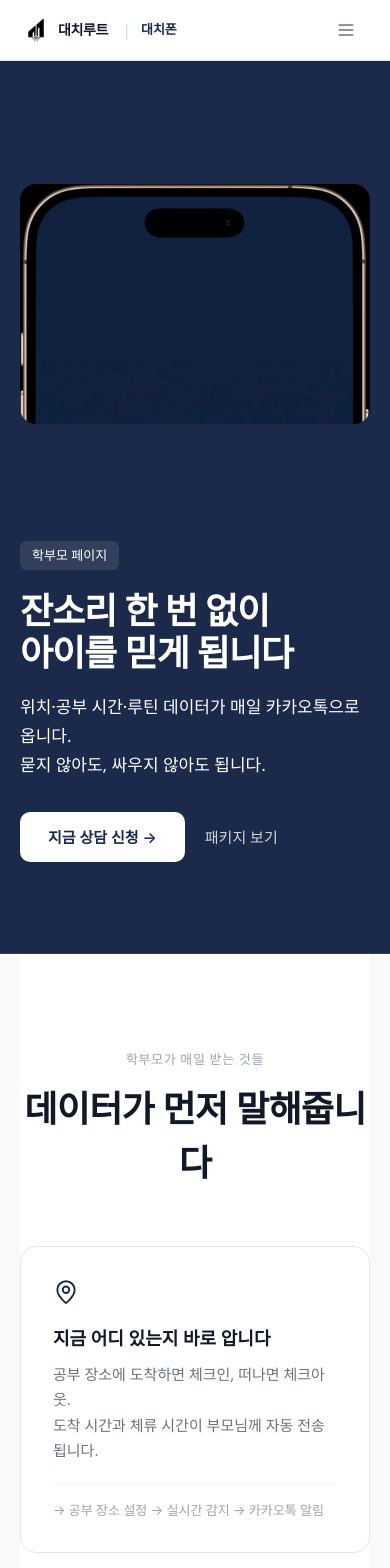
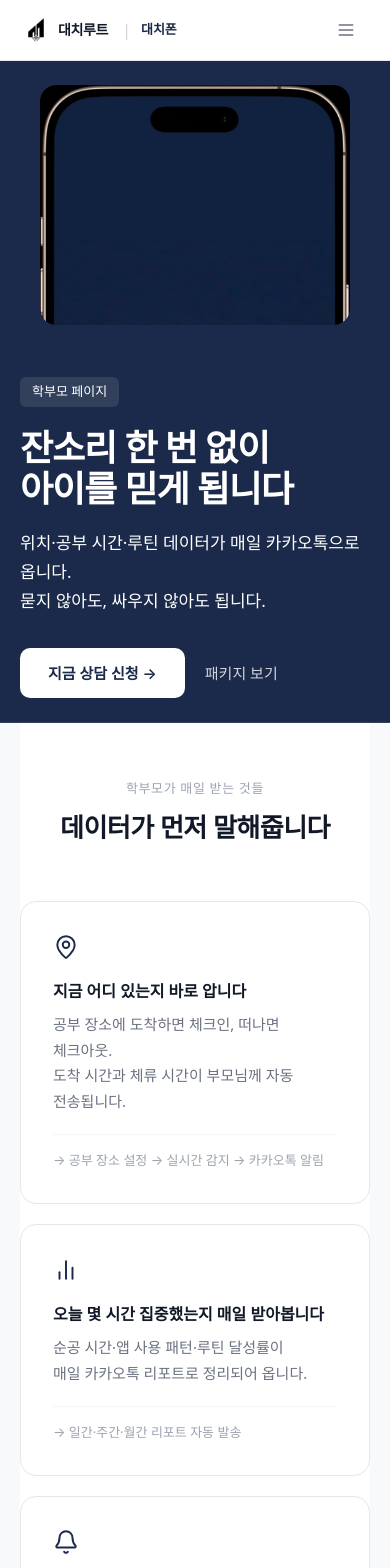
Before and after one commit to hwchung24/rootDaechi_web, a Next.js app: page /parents in a window 390 px wide. Shown: the top 1568 px of the page. Built offline with nearby package versions, Linux system fonts and the light colour scheme.

Commit message:
fix(responsive): tune /phone/parents mobile hero and typography wraps
Constrain the parent-page mobile hero visual height and tighten mobile title/card typography wrapping and section spacing to keep key content visible and readable on first view.

Made-with: Cursor

```diff
--- a/app/parents/page.tsx
+++ b/app/parents/page.tsx
@@ -72,19 +72,19 @@ export default function ParentsPage() {
       </AppHeader>
 
       <main className="mx-auto max-w-6xl px-5 sm:px-8">
-        <section className="relative left-1/2 right-1/2 min-h-screen w-screen -translate-x-1/2 border-b border-white/10 bg-[#1B2A4A] pb-12 pt-20 sm:pb-16">
-          <div className="mx-auto max-w-6xl px-5 sm:px-8">
-            <div className="grid min-h-[calc(100vh-80px)] items-center gap-8 lg:grid-cols-[55fr_45fr] lg:gap-10">
-            <div className="order-2 flex flex-col justify-center lg:order-1">
+        <section className="relative left-1/2 right-1/2 min-h-auto w-screen -translate-x-1/2 border-b border-white/10 bg-[#1B2A4A] px-5 py-6 md:min-h-screen md:pb-12 md:pt-20 sm:pb-16">
+          <div className="mx-auto max-w-6xl px-0 sm:px-8">
+            <div className="grid min-h-0 items-center gap-8 md:min-h-[calc(100vh-80px)] lg:grid-cols-[55fr_45fr] lg:gap-10">
+            <div className="order-2 mt-5 flex w-full flex-col justify-center lg:order-1 lg:mt-0">
               <p className="inline-block w-fit rounded-md bg-white/10 px-3 py-[5px] text-[13px] font-medium text-white">
                 학부모 페이지
               </p>
-              <h1 className="mt-5 text-[36px] font-bold leading-[1.15] tracking-[-0.03em] text-white sm:text-[42px] lg:text-[48px]">
+              <h1 className="mt-5 break-keep text-[36px] font-bold leading-[1.15] tracking-[-0.03em] text-white sm:text-[42px] lg:text-[48px]">
                 잔소리 한 번 없이
                 <br />
                 아이를 믿게 됩니다
               </h1>
-              <p className="mt-5 text-[17px] leading-[1.7] text-white">
+              <p className="mt-5 break-keep text-[17px] leading-[1.7] text-white">
                 위치·공부 시간·루틴 데이터가 매일 카카오톡으로 옵니다.
                 <br />
                 묻지 않아도, 싸우지 않아도 됩니다.
@@ -103,7 +103,7 @@ export default function ParentsPage() {
             </div>
 
             <div className="order-1 flex items-center justify-center self-center lg:order-2 lg:justify-end">
-              <div className="w-full max-w-[500px] self-center">
+              <div className="h-[240px] max-h-[240px] w-[calc(100%-40px)] max-w-[500px] self-center overflow-hidden rounded-[16px] md:h-auto md:max-h-none md:w-full md:rounded-none">
                 <LandingHeroIPadVisual />
               </div>
             </div>
@@ -111,10 +111,10 @@ export default function ParentsPage() {
           </div>
         </section>
 
-        <section className="bg-white py-24">
+        <section className="bg-white py-14 md:py-24">
           <div className="text-center">
             <p className="text-[13px] uppercase tracking-[0.05em] text-[#9CA3AF]">학부모가 매일 받는 것들</p>
-            <h2 className="mt-3 text-[36px] font-semibold tracking-[-0.02em] text-[#111827]">데이터가 먼저 말해줍니다</h2>
+            <h2 className="mt-3 break-keep px-1 text-[26px] font-semibold leading-[1.3] tracking-[-0.02em] text-[#111827] md:px-0 md:text-[36px]">데이터가 먼저 말해줍니다</h2>
           </div>
 
           <div className="mx-auto mt-14 grid max-w-[1000px] grid-cols-1 gap-5 lg:grid-cols-3">
@@ -123,8 +123,8 @@ export default function ParentsPage() {
               return (
                 <article key={feature.title} className="rounded-2xl border border-[#E5E7EB] bg-white px-8 py-8">
                   <Icon className="mb-5 h-[26px] w-[26px] text-[#1B2A4A]" strokeWidth={1.8} aria-hidden />
-                  <p className="text-[18px] font-semibold text-[#111827]">{feature.title}</p>
-                  <p className="mt-2.5 whitespace-pre-line text-[15px] leading-[1.7] text-[#6B7280]">{feature.description}</p>
+                  <p className="break-keep text-[16px] font-semibold leading-[1.4] text-[#111827] md:text-[18px]">{feature.title}</p>
+                  <p className="mt-2.5 whitespace-pre-line break-keep text-[15px] leading-[1.7] text-[#6B7280]">{feature.description}</p>
                   <p className="mt-5 border-t border-[#F3F4F6] pt-4 text-[13px] text-[#9CA3AF]">{feature.detail}</p>
                 </article>
               );
@@ -144,12 +144,12 @@ export default function ParentsPage() {
 
         <section className="mt-8 rounded-3xl border border-slate-200 bg-white p-6 sm:p-8">
           <p className="text-center text-[13px] uppercase tracking-[0.05em] text-[#9CA3AF]">비용 비교</p>
-          <h2 className="mt-3 text-center text-[36px] font-semibold leading-[1.2] tracking-[-0.02em] text-[#111827]">
+          <h2 className="mt-3 break-keep px-2 text-center text-[24px] font-semibold leading-[1.3] tracking-[-0.02em] text-[#111827] md:px-0 md:text-[36px] md:leading-[1.2]">
             독서실 한 달 비용으로
             <br />
             대치폰 10개월을 씁니다
           </h2>
-          <p className="mt-3 text-center text-[16px] text-[#6B7280]">관리는 더 촘촘하고, 비용은 10분의 1입니다.</p>
+          <p className="mt-3 break-keep text-center text-[14px] text-[#6B7280] md:text-[16px]">관리는 더 촘촘하고, 비용은 10분의 1입니다.</p>
           <div className="mt-5 grid gap-3 md:grid-cols-2">
             <div className="rounded-2xl border border-slate-200 bg-[#fafafa] p-5 text-center">
               <p className="text-sm font-semibold text-slate-700">관리형 독서실</p>
@@ -177,7 +177,7 @@ export default function ParentsPage() {
 
         <section className="mt-8 rounded-3xl border border-slate-200 bg-white p-6 sm:p-8">
           <p className="text-center text-[13px] uppercase tracking-[0.05em] text-[#9CA3AF]">학부모 후기</p>
-          <h2 className="mt-3 text-center text-[36px] font-semibold tracking-[-0.02em] text-[#111827]">
+          <h2 className="mt-3 break-keep px-1 text-center text-[26px] font-semibold leading-[1.3] tracking-[-0.02em] text-[#111827] md:px-0 md:text-[36px] md:leading-normal">
             처음으로 아이를 믿을 수 있게 됐습니다
           </h2>
           <div className="mt-8 grid gap-3 md:grid-cols-3">
@@ -214,8 +214,8 @@ export default function ParentsPage() {
           </div>
         </section>
 
-        <section className="mt-8 bg-[#FAFAFA] py-24">
-          <h2 className="text-center text-[32px] font-semibold tracking-[-0.02em] text-[#111827]">자주 묻는 질문</h2>
+        <section className="mt-8 bg-[#FAFAFA] py-14 md:py-24">
+          <h2 className="break-keep px-1 text-center text-[26px] font-semibold leading-[1.3] tracking-[-0.02em] text-[#111827] md:px-0 md:text-[32px] md:leading-normal">자주 묻는 질문</h2>
           <div className="mx-auto mt-12 max-w-[760px]">
             {parentFaq.map((item, idx) => (
               <article
```
